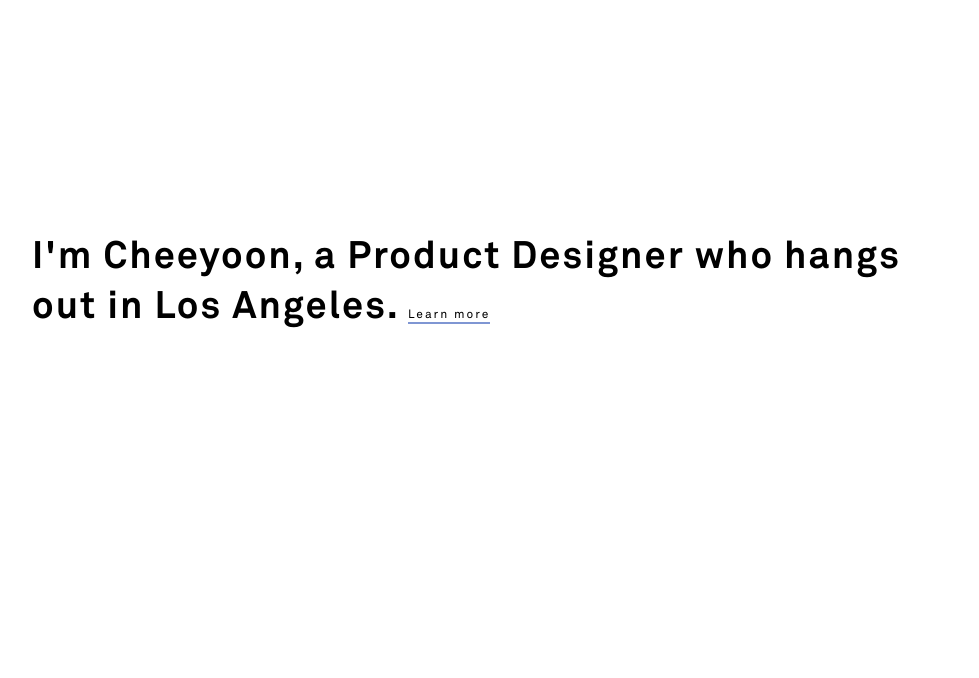
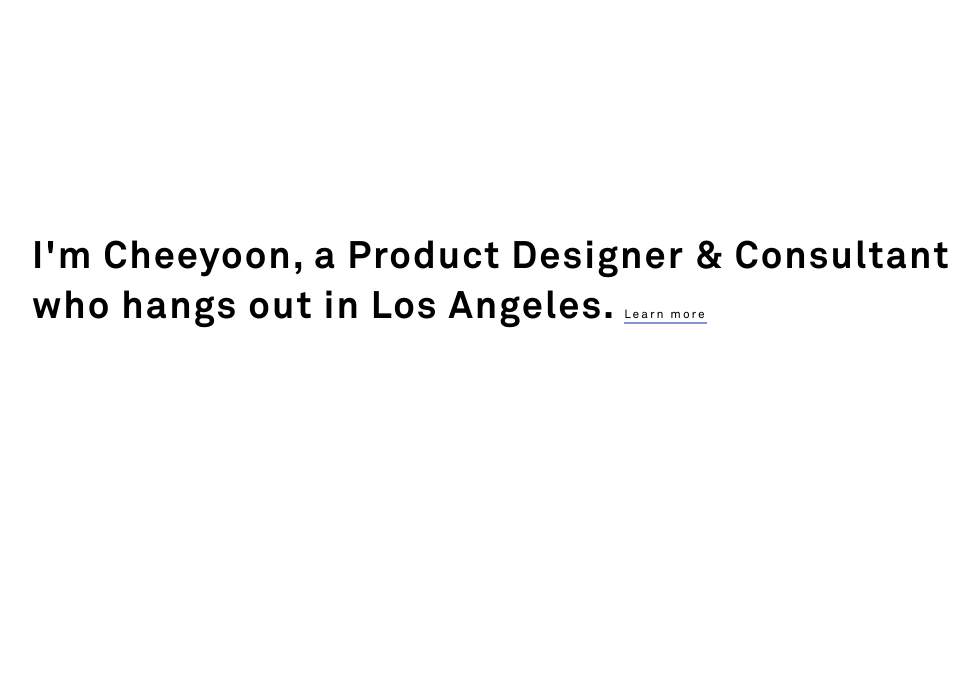
Before and after one commit to cheeyoon/projects, a plain HTML site: page index.html in a window 1280 px wide. Shown: the part 122-800 px from the top of the page, without its empty margins (138-1117 px from the left). Drawn offline with nearby package versions, Linux system fonts and the light colour scheme; a script that the page names is missing.

Commit message:
Update index.html

```diff
--- a/index.html
+++ b/index.html
@@ -200,7 +200,7 @@
       </div>
     </div>
     <div class="intro w-container">
-      <h1 class="h1">I&#x27;m Cheeyoon, a Product Designer who hangs out in Los Angeles. <a href="#about" class="link">Learn more</a></h1>
+      <h1 class="h1">I&#x27;m Cheeyoon, a Product Designer &amp; Consultant who hangs out in Los Angeles. <a href="#about" class="link">Learn more</a></h1>
     </div>
   </div>
   <div id="about" class="section">
```
